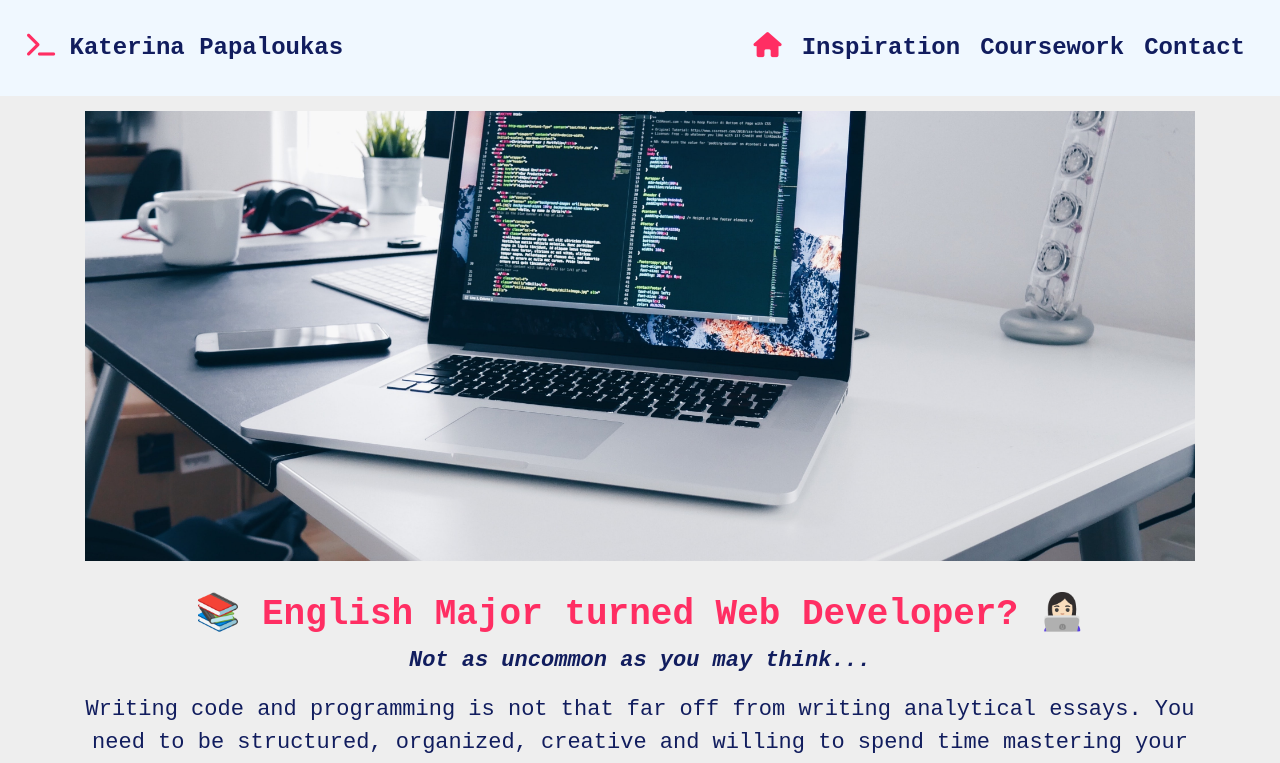
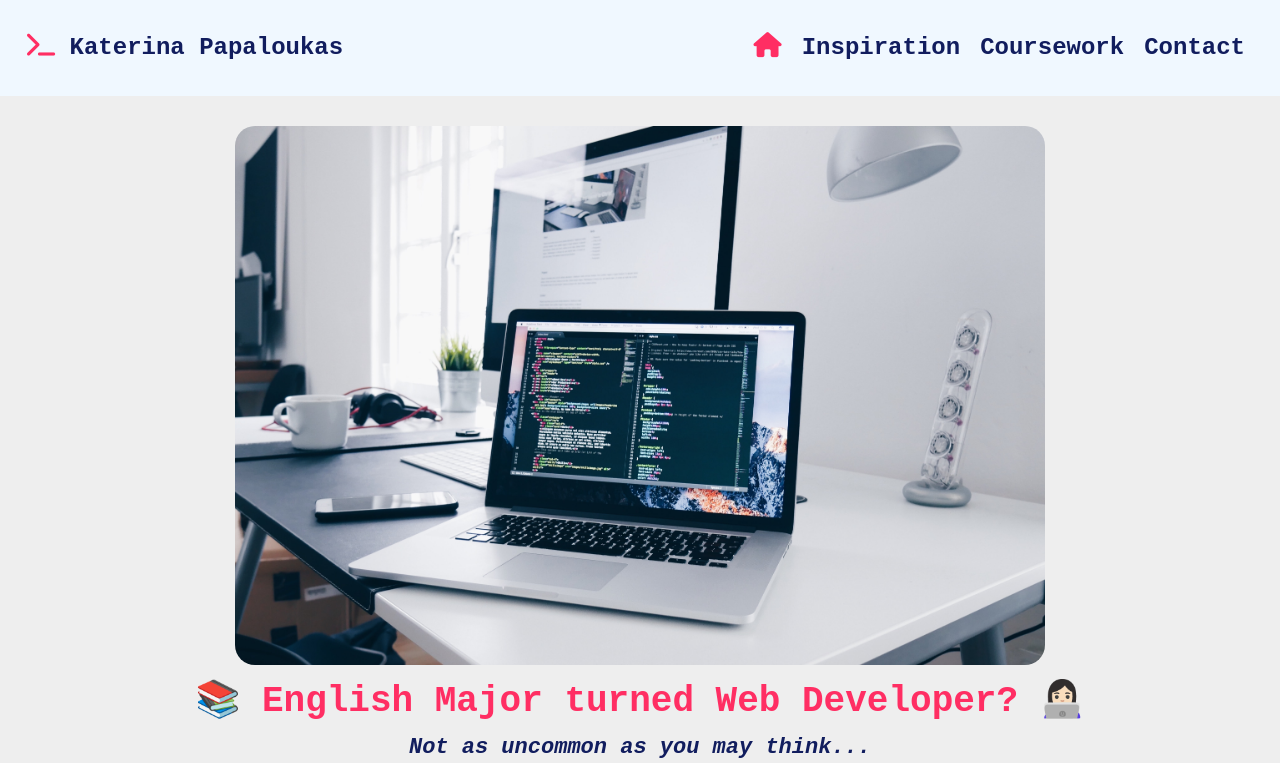
Before and after one commit to codingwithkat/Kats-Website, a React (Create React App) app: page / in a window 1280 px wide. Shown: the top 763 px of the page. Built offline with nearby package versions, Linux system fonts and the light colour scheme.

Commit message:
Removed Jumbotron and added Home IMG

```diff
--- a/src/components/Home.js
+++ b/src/components/Home.js
@@ -1,12 +1,19 @@
 /* eslint-disable jsx-a11y/accessible-emoji */
 import React from "react";
+import { Container, Row, Col } from 'react-bootstrap';
 import "../css/Home.css"
-import { Jumbotron } from "./Jumbotron";
+import jumbocode from "../images/jumbocode.JPG";
 
 
 export const Home = () => (
     <div>
-        <Jumbotron />
+        <Container>
+            <Row>
+                <Col xs={12} md={12}>
+                    <img src={jumbocode} alt="laptop" className="home-page-image" />
+                </Col>
+            </Row>
+        </Container>
         <h3><strong><span>📚</span> English Major turned Web Developer? <span>👩🏻‍💻</span></strong></h3>
         <p className="catch-phrase"><em>Not as uncommon as you may think...</em></p>
         <p>
--- a/src/components/Jumbotron.js
+++ /dev/null
@@ -1,26 +0,0 @@
-import React from "react";
-import { Jumbotron as Jumbo, Container } from "react-bootstrap";
-import styled from "styled-components";
-import jumbocode from '../images/jumbocode.JPG';
-import "../css/Jumbotron.css";
-
-const Styles = styled.div`
-    .jumbotron {
-        background: url(${jumbocode}) no-repeat fixed bottom;
-        background-size: cover;
-        color: white;
-        height: 450px;
-        position: relative;
-        padding-top: 4px;
-    }
-`;
-
-export const Jumbotron = () => (
-    <Styles>
-        <Jumbo fluid className="jumbo">
-            <div className="overlay"></div>
-            <Container>
-            </Container>
-        </Jumbo>
-    </Styles>
-)
--- a/src/css/Home.css
+++ b/src/css/Home.css
@@ -1,5 +1,6 @@
 h3 {
     font-size: 36px;
+    padding-top: 15px;
 }
 
 
@@ -16,3 +17,21 @@ p {
 .catch-phrase {
     font-weight: bold;
 }
+
+@media only screen and (max-width: 500px){
+    .home-page-image {
+        border-radius: 50%;
+        max-width: 100%;
+        display: block;
+        margin: 0 auto;
+    }
+}
+
+@media only screen and (min-width:600px) {
+    .home-page-image {
+        width: 75%;
+        display: block;
+        margin: 0 auto;
+        border-radius: 20px;
+    }
+}
--- a/src/css/Jumbotron.css
+++ /dev/null
@@ -1,18 +0,0 @@
-@media only screen and (max-width: 500px){
-    .jumbotron {
-    height: 700px;
-}
-}
-
-@media only screen and (min-width:600px) {
-   .jumbotron {
-    height: 450px;
-}
-}
-
-
-@media only screen and (min-height:650px) {
-   .jumbotron {
-    height: 650px;
-}
-}
```
